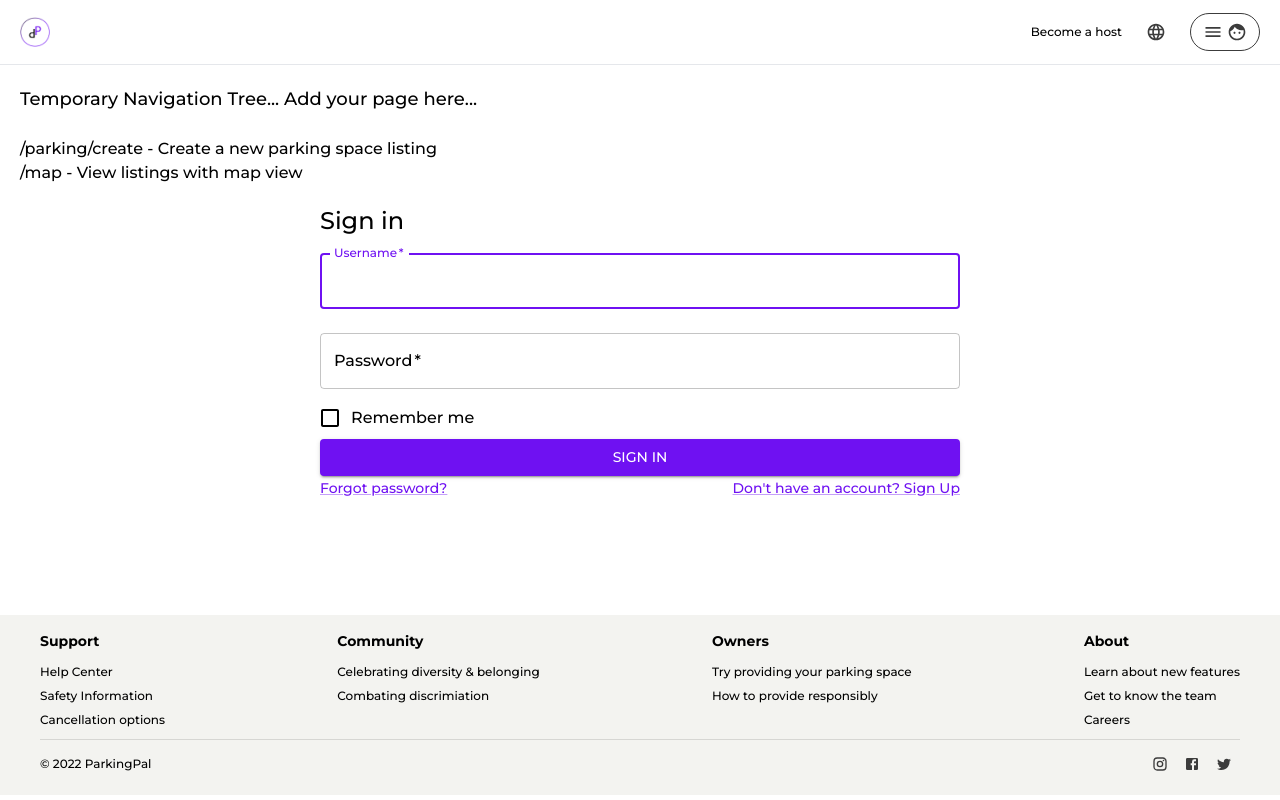
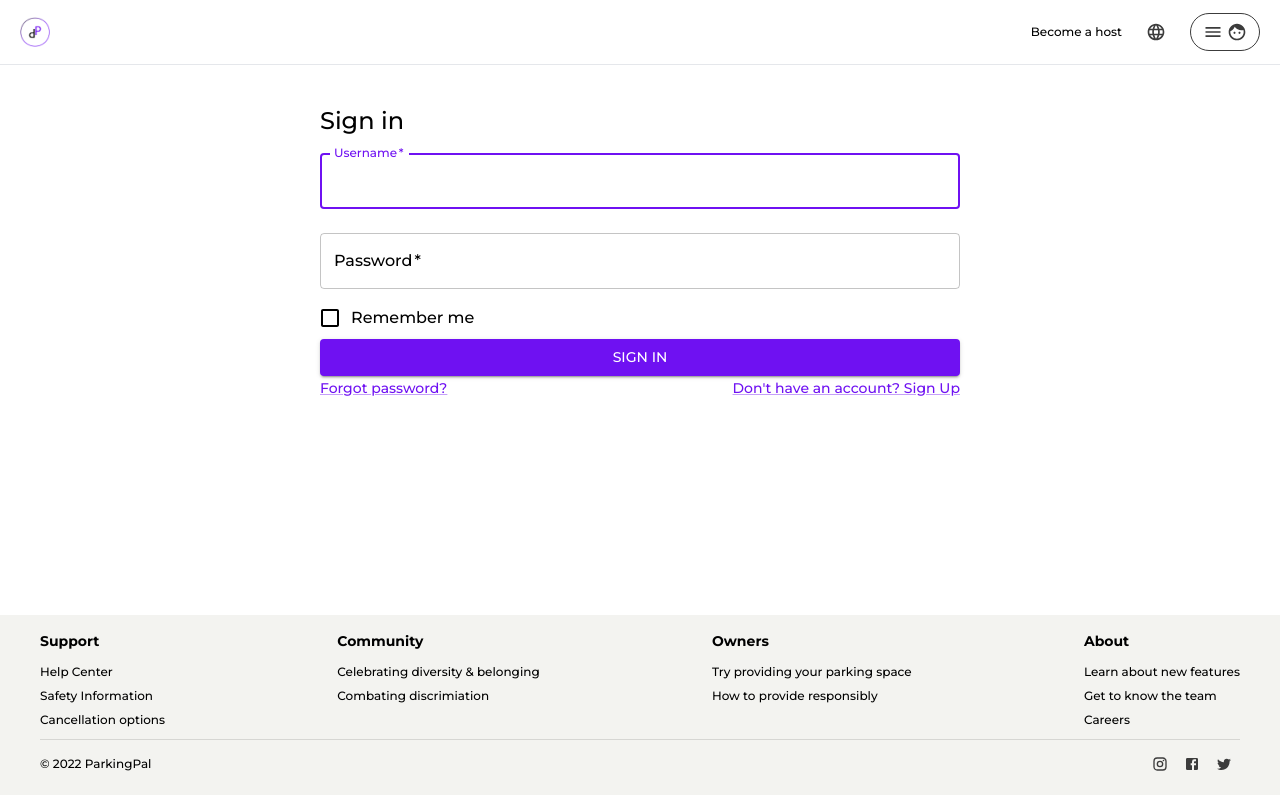
Before and after one commit to tessaRuckstuhl/ParkingPal, a React (Create React App) app in the folder client/: page / in a window 1280 px wide. Built offline with nearby package versions, Linux system fonts and the light colour scheme; no server answers.

Commit message:
Navigation Tree to Dashboard

```diff
--- a/client/src/pages/Dash.js
+++ b/client/src/pages/Dash.js
@@ -4,6 +4,7 @@ import { useNavigate } from 'react-router-dom';
 import AuthService from '../services/auth.service';
 import Button from '@mui/material/Button';
 import {Buffer} from 'buffer';
+import { Link } from 'react-router-dom';
 
 
 
@@ -30,6 +31,10 @@ const Dash = () => {
     <div>
       <div>
         <pre>You are logged in</pre>
+        <div className='text-lg'>Temporary Navigation Tree... Add your page here...</div>
+        <br/>
+        <Link to="parking/create"><div className='hover:underline'>/parking/create - Create a new parking space listing</div></Link>
+        <Link to="map"><div className='hover:underline'>/map - View listings with map view</div> </Link>
       </div>
       <Button onClick={() => logout()} fullWidth variant="contained" color="secondary">
         Logout
--- a/client/src/pages/Login.js
+++ b/client/src/pages/Login.js
@@ -1,14 +1,10 @@
 import React from 'react';
-import { Link } from 'react-router-dom';
+
 import LoginForm from '../components/Forms/LoginForm';
 const Login = () => {
   return (
     <>
       <div className='flex flex-col p-5'>
-        <div className='text-lg'>Temporary Navigation Tree... Add your page here...</div>
-        <br/>
-        <Link to="parking/create"><div className='hover:underline'>/parking/create - Create a new parking space listing</div></Link>
-        <Link to="map"><div className='hover:underline'>/map - View listings with map view</div> </Link>
       </div>
       <LoginForm />
     </>
```
